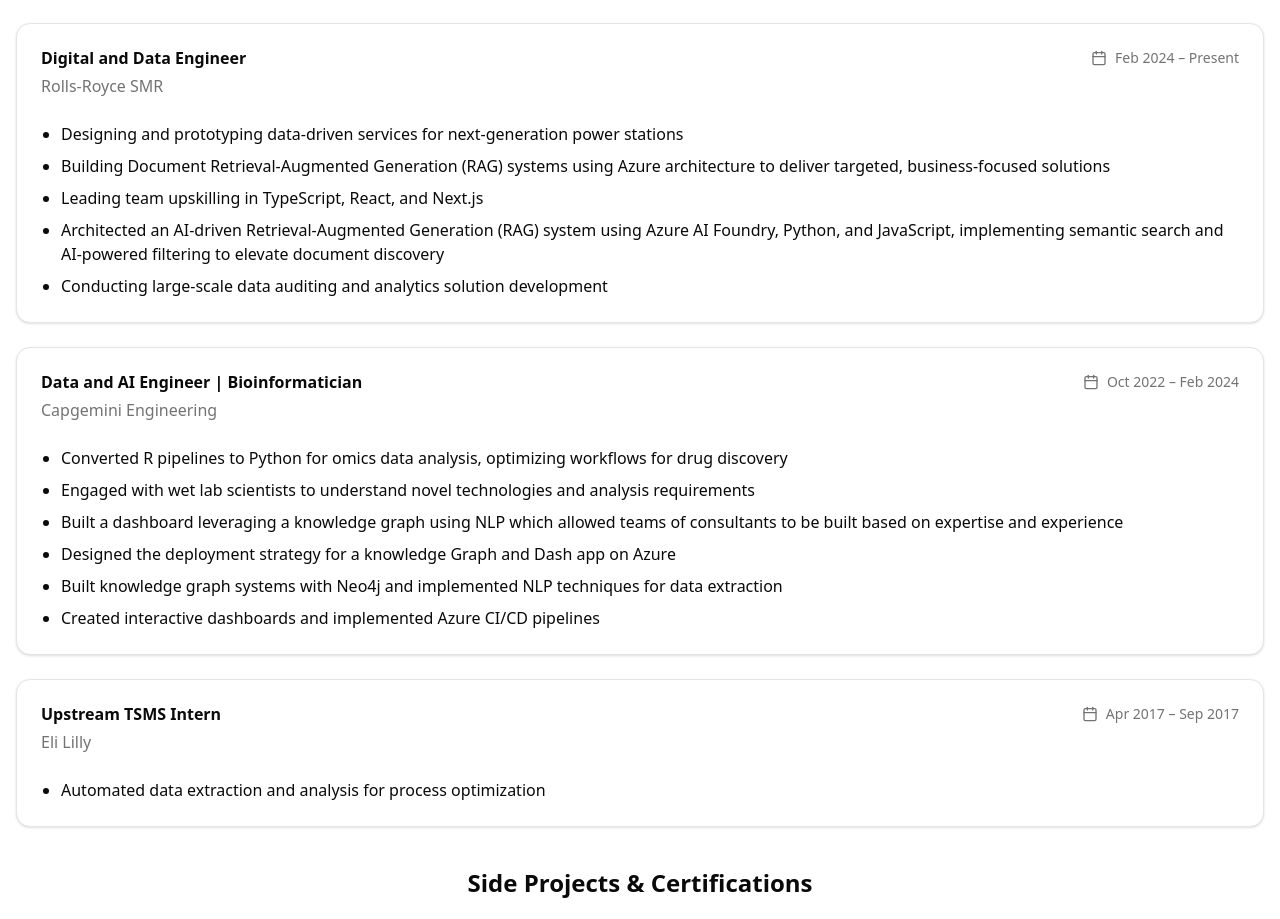
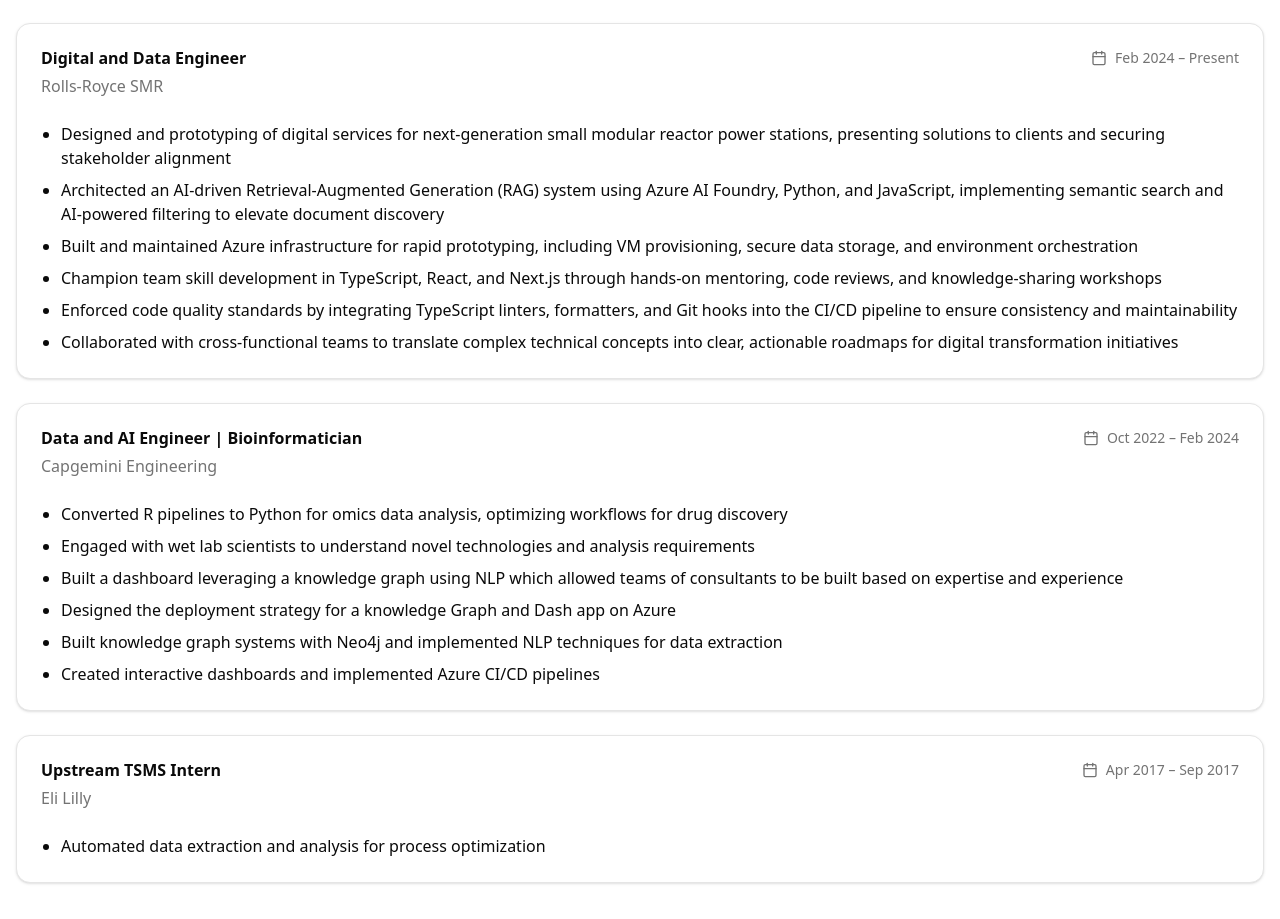
Before and after one commit to adrianB1996/personal_website, a Next.js app: page / in a window 1280 px wide. Shown: the part 1124-2043 px from the top of the page. Built offline with nearby package versions, Linux system fonts and the light colour scheme.

Commit message:
updated RR-SMR information

```diff
--- a/app/page.tsx
+++ b/app/page.tsx
@@ -207,25 +207,22 @@ const AboutPage = () => {
 						<CardContent>
 							<ul className="list-disc pl-5 space-y-2">
 								<li>
-									Designing and prototyping data-driven services for
-									next-generation power stations
+									Designed and prototyping of digital services for next-generation small modular reactor power stations, presenting solutions to clients and securing stakeholder alignment
 								</li>
 								<li>
-									Building Document Retrieval-Augmented Generation (RAG)
-									systems using Azure architecture to deliver targeted,
-									business-focused solutions
+									Architected an AI-driven Retrieval-Augmented Generation (RAG) system using Azure AI Foundry, Python, and JavaScript, implementing semantic search and AI-powered filtering to elevate document discovery
 								</li>
 								<li>
-									Leading team upskilling in TypeScript, React, and Next.js
+									Built and maintained Azure infrastructure for rapid prototyping, including VM provisioning, secure data storage, and environment orchestration
 								</li>
 								<li>
-									Architected an AI-driven Retrieval-Augmented Generation (RAG)
-									system using Azure AI Foundry, Python, and JavaScript, implementing
-									semantic search and AI-powered filtering to elevate document discovery
+									Champion team skill development in TypeScript, React, and Next.js through hands-on mentoring, code reviews, and knowledge-sharing workshops
 								</li>
 								<li>
-									Conducting large-scale data auditing and analytics solution
-									development
+									Enforced code quality standards by integrating TypeScript linters, formatters, and Git hooks into the CI/CD pipeline to ensure consistency and maintainability
+								</li>
+								<li>
+									Collaborated with cross-functional teams to translate complex technical concepts into clear, actionable roadmaps for digital transformation initiatives
 								</li>
 							</ul>
 						</CardContent>
```
